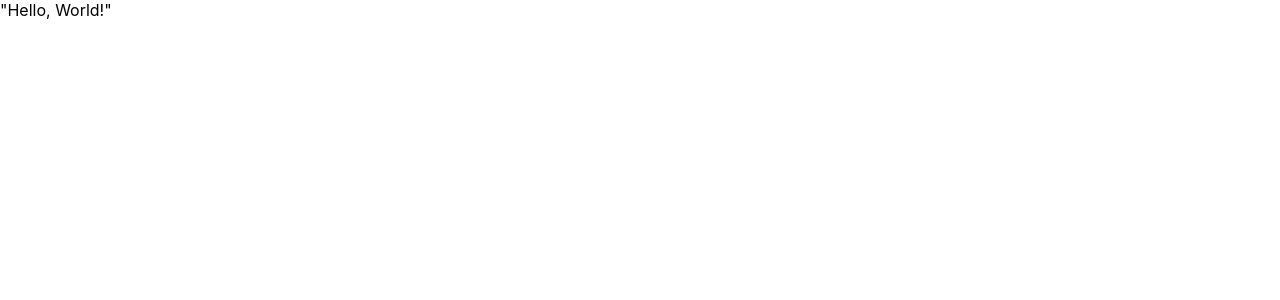
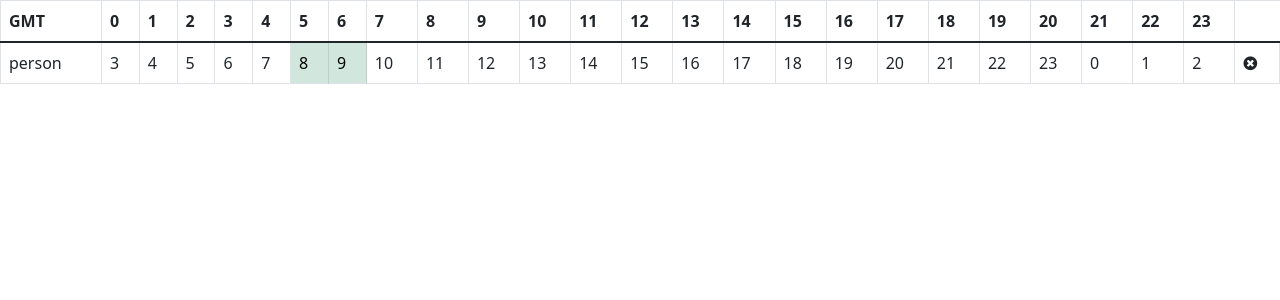
Before and after one commit to stcase/board-game-scheduler, a React (Create React App) app: page / in a window 1280 px wide. Shown: the top 300 px of the page. Built offline with nearby package versions, Linux system fonts and the light colour scheme.

Commit message:
Basic layout of the timetable
And allow selecting and deselecting of availability

```diff
--- a/package.json
+++ b/package.json
@@ -7,6 +7,7 @@
     "@testing-library/react": "^11.2.7",
     "@testing-library/user-event": "^12.8.3",
     "bootstrap": "^5.1.1",
+    "font-awesome": "^4.7.0",
     "react": "^17.0.2",
     "react-dom": "^17.0.2",
     "react-scripts": "4.0.3",
--- a/src/components/scheduler.jsx
+++ b/src/components/scheduler.jsx
@@ -1,8 +1,13 @@
 import React, { Component } from "react";
+import Timetables from "./timetables";
 
 class Scheduler extends Component {
   render() {
-    return <div>"Hello, World!"</div>;
+    return (
+      <div>
+        <Timetables />
+      </div>
+    );
   }
 }
 
--- /dev/null
+++ b/src/components/timetable.jsx
@@ -0,0 +1,38 @@
+import React from "react";
+
+class Timetable extends React.Component {
+  render() {
+    const { ttable, onSelect } = this.props;
+    return (
+      <tr>
+        <td>{ttable.name}</td>
+        {[...Array(24).keys()].map((hour) => {
+          const adjustedHour = (hour + ttable.gmtOffset) % 24;
+          return (
+            <td
+              key={ttable.id + "-" + adjustedHour}
+              className={
+                ttable.availability.includes(adjustedHour)
+                  ? "table-success"
+                  : ""
+              }
+              style={{ cursor: "pointer" }}
+              onClick={() => onSelect(ttable, adjustedHour)}
+            >
+              {adjustedHour}
+            </td>
+          );
+        })}
+        <td>
+          <i
+            className="fa fa-times-circle"
+            style={{ cursor: "pointer" }}
+            aria-hidden="true"
+          ></i>
+        </td>
+      </tr>
+    );
+  }
+}
+
+export default Timetable;
--- /dev/null
+++ b/src/components/timetables.jsx
@@ -0,0 +1,48 @@
+import React, { Component } from "react";
+import Timetable from "./timetable";
+
+class Timetables extends Component {
+  state = {
+    timetables: [{ name: "person", gmtOffset: 3, availability: [8, 9], id: 1 }],
+  };
+
+  handleSelect = (ttable, hour) => {
+    let timetables = [...this.state.timetables];
+    let timetable = timetables.find((e) => e.id === ttable.id);
+    if (timetable.availability.includes(hour)) {
+      timetable.availability = timetable.availability.filter((h) => h !== hour);
+    } else {
+      timetable.availability.push(hour);
+    }
+
+    this.setState({ timetables });
+  };
+
+  render() {
+    const { timetables } = this.state;
+
+    return (
+      <table className="table table-bordered">
+        <thead className="thead-dark">
+          <tr>
+            <th>GMT</th>
+            {[...Array(24).keys()].map((hour) => (
+              <th key={hour}>{hour}</th>
+            ))}
+          </tr>
+        </thead>
+        <tbody>
+          {timetables.map((ttable) => (
+            <Timetable
+              key={ttable.id}
+              ttable={ttable}
+              onSelect={this.handleSelect}
+            />
+          ))}
+        </tbody>
+      </table>
+    );
+  }
+}
+
+export default Timetables;
```
Also changed, not shown: src/index.js (+8 -6 lines), 1 other file (tests, documents, lock files or other folders).
